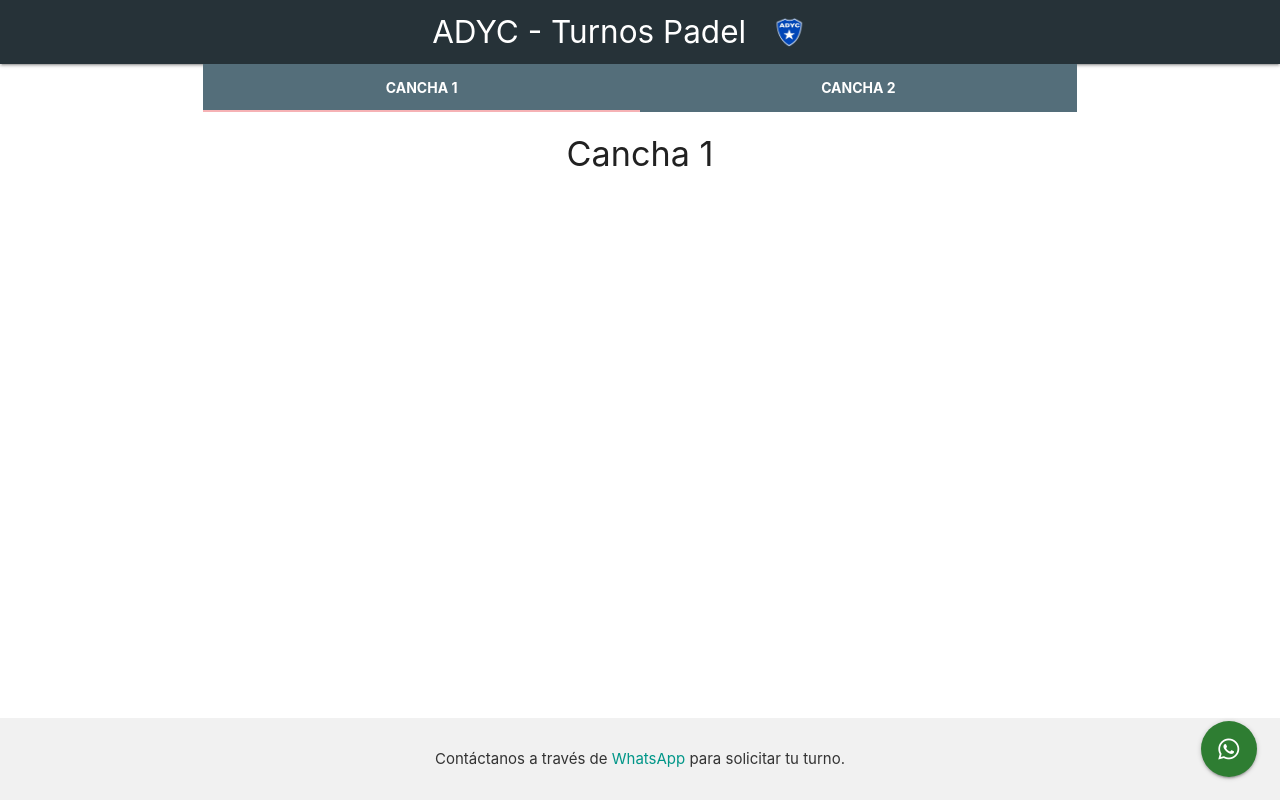
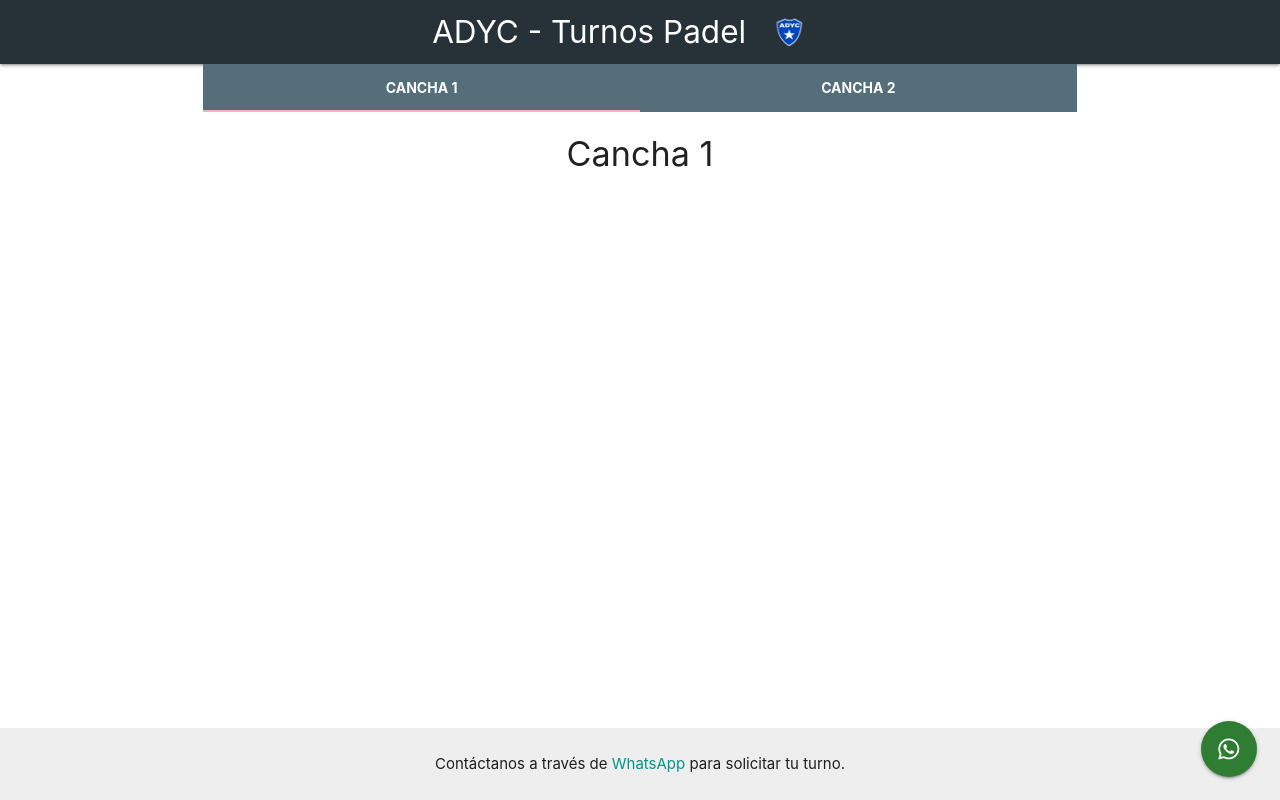
Before and after one commit to renzopercara/tiendline.github.io, a plain HTML site: page sites/cultural/index.html in a window 1280 px wide. Drawn offline with nearby package versions, Linux system fonts and the light colour scheme; no server answers.

Commit message:
Footer fixed

```diff
--- a/sites/cultural/css/thememodern.css
+++ b/sites/cultural/css/thememodern.css
@@ -376,17 +376,35 @@ table {
     margin-right: 10px;
   }
 
-  .footer {
-    background-color: #f1f1f1;
-    color: #333;
-    padding: 1rem;
-    text-align: center;
-    position: absolute;
-    bottom: 0;
-    width: 100%;
-  }
-
   .footer a {
     color: #009688;
     text-decoration: none;
   }
+
+
+  html, body {
+    height: 100%;
+    margin: 0;
+    display: flex;
+    flex-direction: column;
+  }
+
+  body {
+    display: flex;
+    flex-direction: column;
+    margin: 0;
+    height: 100vh; /* Full viewport height */
+  }
+
+  #calendar-container {
+    flex: 1; /* Take up remaining space */
+    overflow: auto; /* Allow scrolling if content overflows */
+  }
+
+  .footer {
+    background-color: #eeeeee;
+    padding: 10px 20px;
+    text-align: center;
+    width: 100%;
+    position: relative; /* Ensure it's positioned relative to its normal flow */
+  }
```
